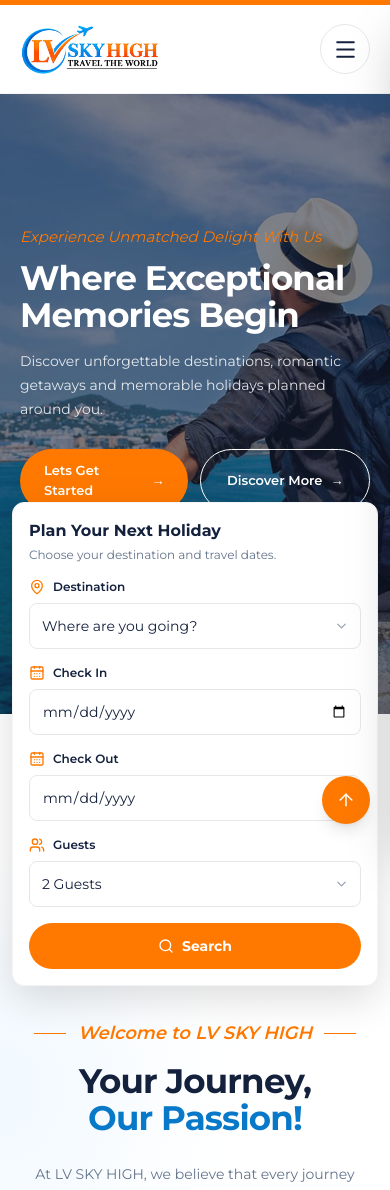
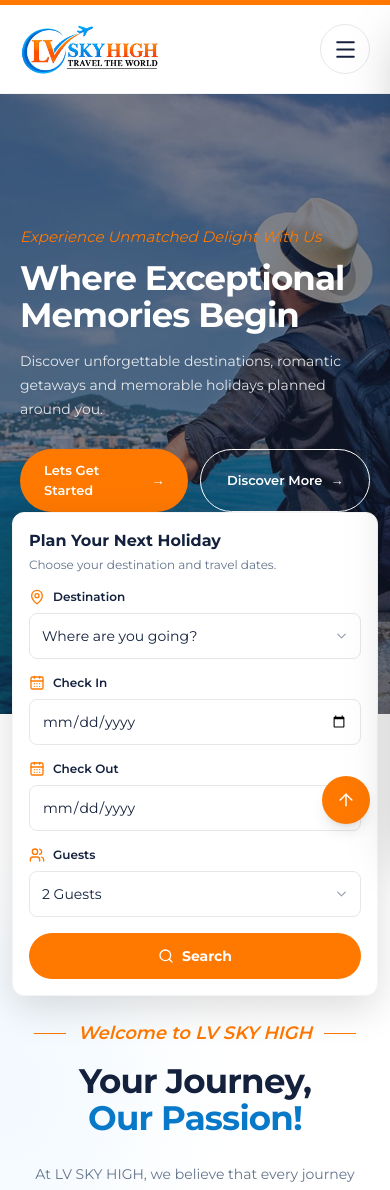
Before and after one commit to Vipinkumarpatel-8423/lv-sky-high, a Next.js app: page / in a window 390 px wide. Shown: the top 1190 px of the page. Built offline with nearby package versions, Linux system fonts and the light colour scheme.

Commit message:
hero update

```diff
--- a/components/home/SearchBox.tsx
+++ b/components/home/SearchBox.tsx
@@ -459,7 +459,7 @@ export default function SearchBox() {
       <div className="absolute bottom-0 left-1/2 z-20 w-[calc(100%-24px)] max-w-[1150px] -translate-x-1/2 translate-y-1/2 sm:w-[calc(100%-40px)]">
         <form
           onSubmit={handleSubmit}
-          className="mt-15  rounded-xl border border-gray-100 bg-white p-4 shadow-[0_12px_40px_rgba(0,0,0,0.14)] sm:mt-1 sm:p-5 lg:p-6"
+          className="mt-20  rounded-xl border border-gray-100 bg-white p-4 shadow-[0_12px_40px_rgba(0,0,0,0.14)] sm:mt-1 sm:p-5 lg:p-6"
         >
           <div className="mb-4 flex items-center justify-between gap-3">
             <div>
```
